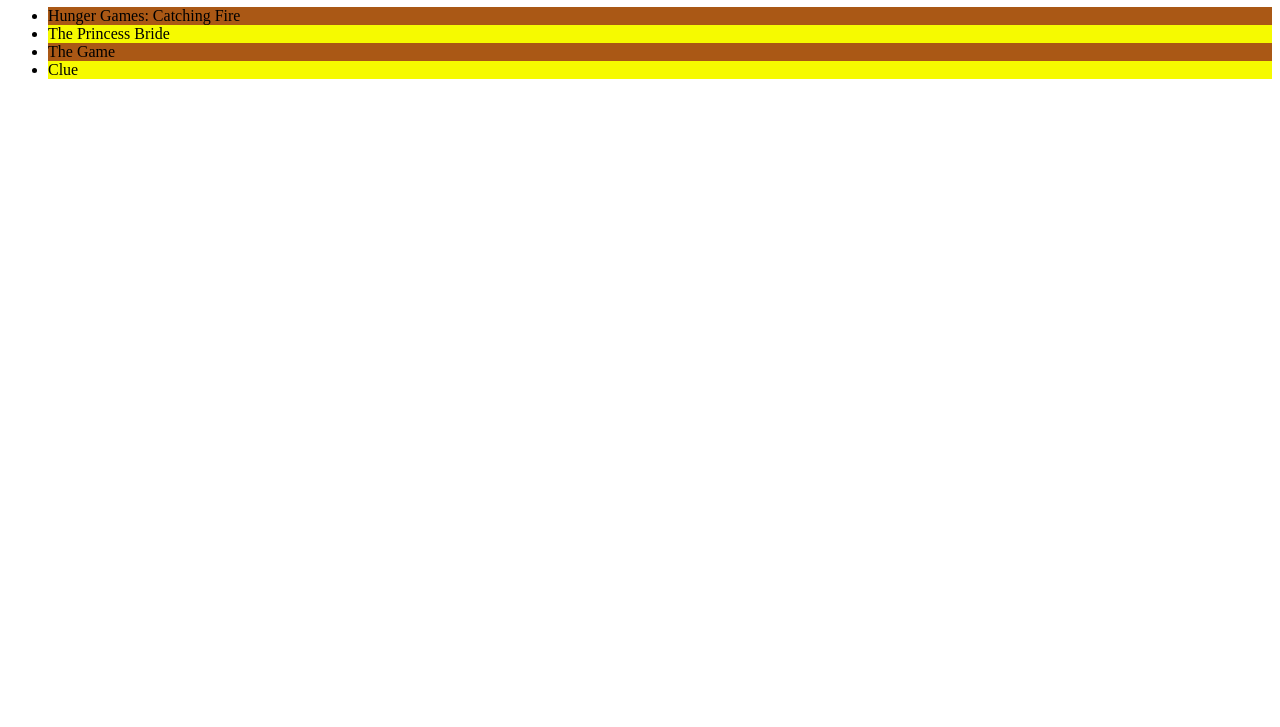
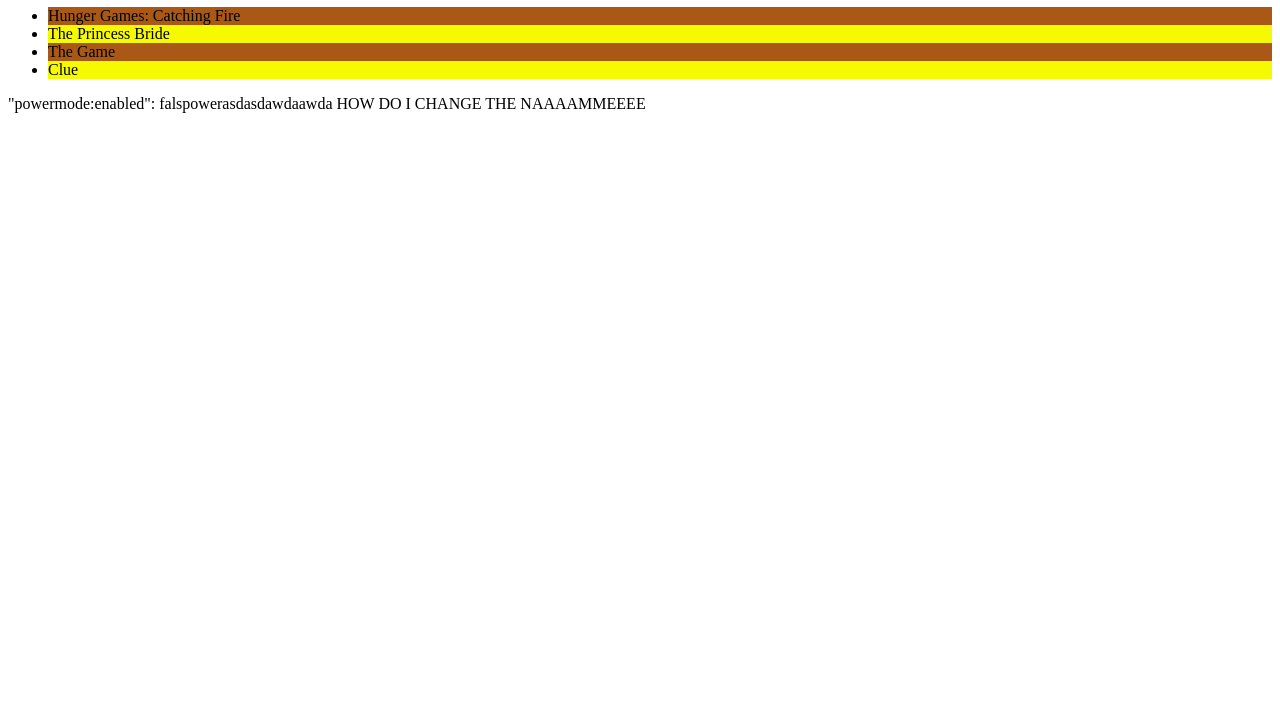
Before and after one commit to mypasswordispoopypoopybumbum0/0-1-Practice-B, a plain HTML site: page index.html in a window 1280 px wide. Shown: the part 73-800 px from the top of the page. Drawn offline with Linux system fonts and the light colour scheme.

Commit message:
how change name

```diff
--- a/index.html
+++ b/index.html
@@ -27,3 +27,9 @@
 
 </html>
 <settings class="json"></settings>
+"powermode:enabled": falspowerasdasdawdaawda
+
+
+
+
+                  HOW DO I CHANGE THE NAAAAMMEEEE
```
